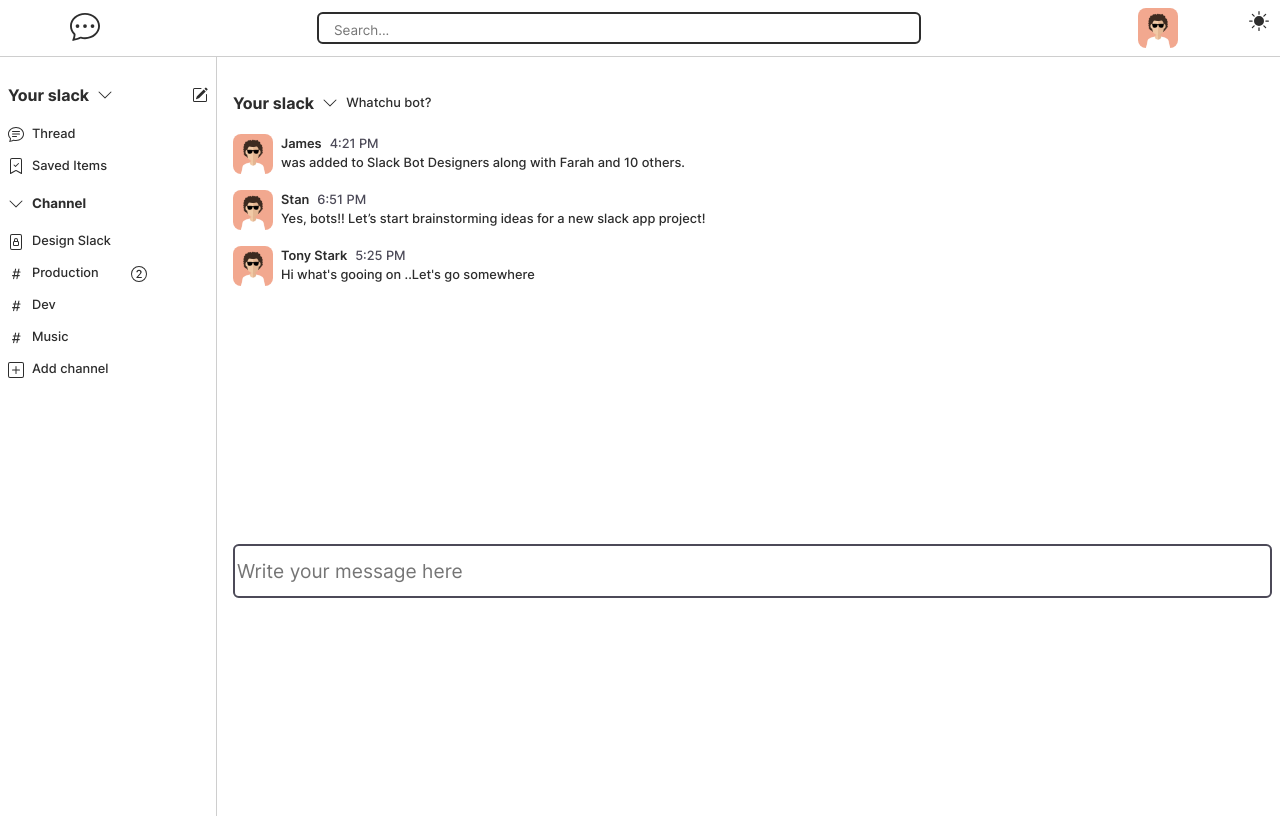
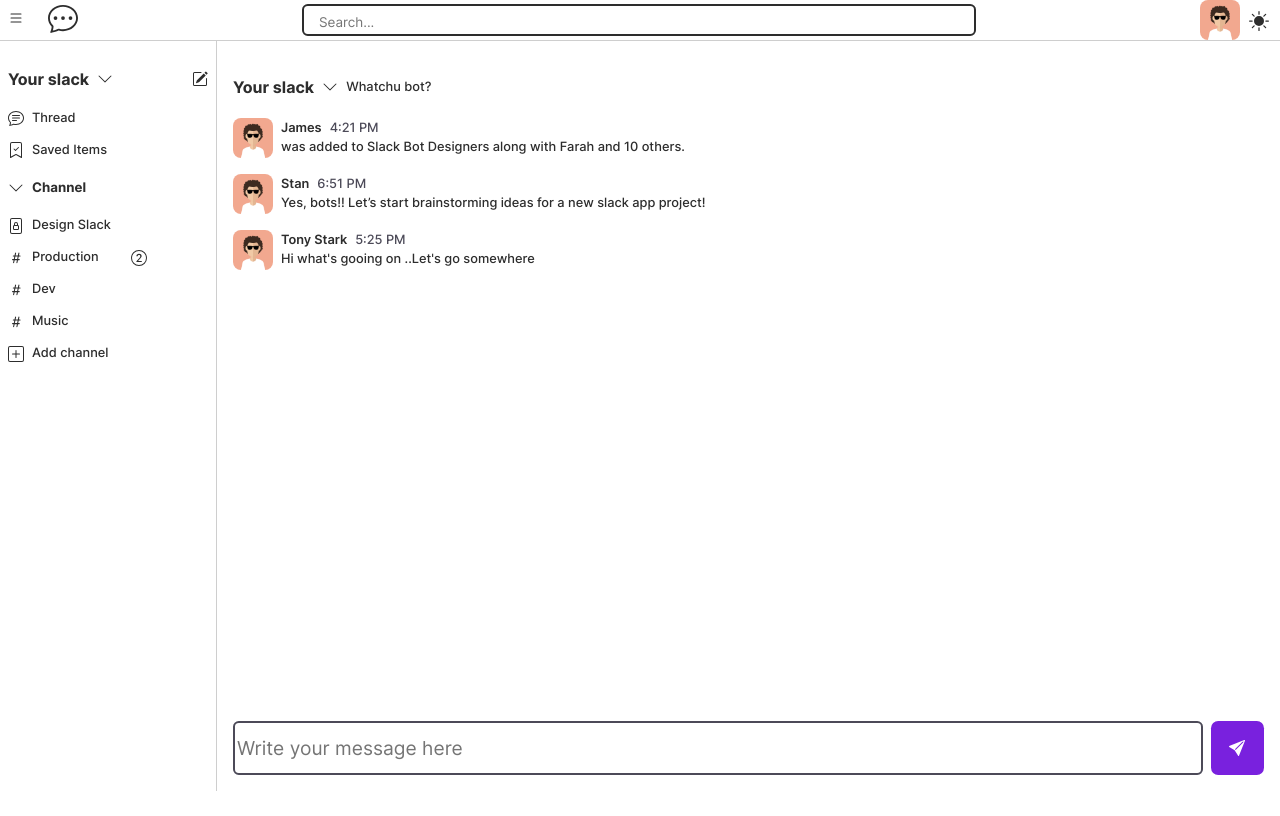
Before and after one commit to vishnusharma7/workchat, a plain HTML site: page main.html in a window 1280 px wide. Drawn offline with Linux system fonts and the light colour scheme.

Commit message:
main page UI cleanup

```diff
--- a/main.html
+++ b/main.html
@@ -9,12 +9,11 @@
 
 </head>
 
-<body >
-    <div class="container" style="padding:0.5em;  ">
+<body>
     <!-- header -->
-        <div class="nav"
-            style=" width:100%; display: flex; justify-content:space-between; align-items:center; gap:2em;  ">
-            <div class="menu-sidebar" style="margin-left:1em; top:1.7em; left:1em; cursor:pointer; ">
+    <div class="nav" style=" width:100%; display: flex; justify-content:space-between; align-items:center; gap:2em;  ">
+        <div style="display: flex;align-items: center;gap: 1em;">
+            <div class="menu-sidebar" style="padding: 0.5em;">
                 <svg xmlns="http://www.w3.org/2000/svg" width="16" height="16" fill="currentColor" class="bi bi-list"
                     viewBox="0 0 16 16">
                     <path fill-rule="evenodd"
@@ -23,49 +22,26 @@
             </div>
             <!-- add extra logo -->
             <div class="logo">
-                <svg xmlns="http://www.w3.org/2000/svg" width="30" height="30" fill="currentColor" class="bi bi-chat-dots"
-                viewBox="0 0 16 16">
-                <path
-                    d="M5 8a1 1 0 1 1-2 0 1 1 0 0 1 2 0zm4 0a1 1 0 1 1-2 0 1 1 0 0 1 2 0zm3 1a1 1 0 1 0 0-2 1 1 0 0 0 0 2z" />
-                <path
-                    d="m2.165 15.803.02-.004c1.83-.363 2.948-.842 3.468-1.105A9.06 9.06 0 0 0 8 15c4.418 0 8-3.134 8-7s-3.582-7-8-7-8 3.134-8 7c0 1.76.743 3.37 1.97 4.6a10.437 10.437 0 0 1-.524 2.318l-.003.011a10.722 10.722 0 0 1-.244.637c-.079.186.074.394.273.362a21.673 21.673 0 0 0 .693-.125zm.8-3.108a1 1 0 0 0-.287-.801C1.618 10.83 1 9.468 1 8c0-3.192 3.004-6 7-6s7 2.808 7 6c0 3.193-3.004 6-7 6a8.06 8.06 0 0 1-2.088-.272 1 1 0 0 0-.711.074c-.387.196-1.24.57-2.634.893a10.97 10.97 0 0 0 .398-2z" />
+                <svg xmlns="http://www.w3.org/2000/svg" width="30" height="30" fill="currentColor" class="bi bi-chat-dots" viewBox="0 0 16 16">
+                    <path d="M5 8a1 1 0 1 1-2 0 1 1 0 0 1 2 0zm4 0a1 1 0 1 1-2 0 1 1 0 0 1 2 0zm3 1a1 1 0 1 0 0-2 1 1 0 0 0 0 2z" />
+                    <path d="m2.165 15.803.02-.004c1.83-.363 2.948-.842 3.468-1.105A9.06 9.06 0 0 0 8 15c4.418 0 8-3.134 8-7s-3.582-7-8-7-8 3.134-8 7c0 1.76.743 3.37 1.97 4.6a10.437 10.437 0 0 1-.524 2.318l-.003.011a10.722 10.722 0 0 1-.244.637c-.079.186.074.394.273.362a21.673 21.673 0 0 0 .693-.125zm.8-3.108a1 1 0 0 0-.287-.801C1.618 10.83 1 9.468 1 8c0-3.192 3.004-6 7-6s7 2.808 7 6c0 3.193-3.004 6-7 6a8.06 8.06 0 0 1-2.088-.272 1 1 0 0 0-.711.074c-.387.196-1.24.57-2.634.893a10.97 10.97 0 0 0 .398-2z" />
                 </svg>
                 <span class="text">worksetu</span>
             </div>
-            <!-- <div class="forw-next" style="display: flex; gap:1em;  align-items:center">
-                <a href="step4.html" class="steps_heading">
-                    <svg xmlns="http://www.w3.org/2000/svg" width="16" height="16" fill="currentColor"
-                        class="bi bi-arrow-left" viewBox="0 0 16 16">
-                        <path fill-rule="evenodd"
-                            d="M15 8a.5.5 0 0 0-.5-.5H2.707l3.147-3.146a.5.5 0 1 0-.708-.708l-4 4a.5.5 0 0 0 0 .708l4 4a.5.5 0 0 0 .708-.708L2.707 8.5H14.5A.5.5 0 0 0 15 8z" />
-                    </svg>
-                </a>
-                <a href="#" class="steps_heading">
-                    <svg xmlns="http://www.w3.org/2000/svg" width="16" height="16" fill="currentColor"
-                        class="bi bi-arrow-right" viewBox="0 0 16 16">
-                        <path fill-rule="evenodd"
-                            d="M1 8a.5.5 0 0 1 .5-.5h11.793l-3.147-3.146a.5.5 0 0 1 .708-.708l4 4a.5.5 0 0 1 0 .708l-4 4a.5.5 0 0 1-.708-.708L13.293 8.5H1.5A.5.5 0 0 1 1 8z" />
-                    </svg>
-                </a>
-            </div> -->
+        </div>
+        <input class="search" type="text" placeholder="Search...">
+        <div style="display: flex;align-items: center;gap: 1em;">
             <div class="search-icon">
                 <svg xmlns="http://www.w3.org/2000/svg" width="16" height="16" fill="currentColor" class="bi bi-search" viewBox="0 0 16 16">
-                <path d="M11.742 10.344a6.5 6.5 0 1 0-1.397 1.398h-.001c.03.04.062.078.098.115l3.85 3.85a1 1 0 0 0 1.415-1.414l-3.85-3.85a1.007 1.007 0 0 0-.115-.1zM12 6.5a5.5 5.5 0 1 1-11 0 5.5 5.5 0 0 1 11 0z"/>
+                    <path d="M11.742 10.344a6.5 6.5 0 1 0-1.397 1.398h-.001c.03.04.062.078.098.115l3.85 3.85a1 1 0 0 0 1.415-1.414l-3.85-3.85a1.007 1.007 0 0 0-.115-.1zM12 6.5a5.5 5.5 0 1 1-11 0 5.5 5.5 0 0 1 11 0z" />
                 </svg>
             </div>
-            <input class="search" type="text" placeholder="Search...">
-            <img class="img" src="profile.png" alt=""
-                style=" width: 40px; height:40px; margin-right:2em; border-radius:0.5em; cursor:pointer;">
-
+            <img class="img" src="profile.png" alt="Me" style=" width: 40px; height:40px; margin-right:2.5em; border-radius:0.5em; cursor:pointer;">
         </div>
-
-
     </div>
-
     <!-- side bar -->
     <div class="container1">
-        <div class="sidebar"
-            style="padding:0.5em; flex:1; background-color: var(--bg-color);  min-width:200px;   border-top:0.05px solid  var(--border-color); border-right:0.05px solid var(--border-color); ">
+        <div class="sidebar">
             <div class="content" style="  display: flex; flex-direction:column; ">
                 <div class="top" style="display: flex; justify-content:space-between; align-items:center;">
                     <div class="row">
@@ -86,7 +62,7 @@
                 </div>
             </div>
             <div class="column">
-                <div class="row" >
+                <div class="row">
                     <svg xmlns="http://www.w3.org/2000/svg" width="16" height="16" fill="currentColor"
                         class="bi bi-chat-text" viewBox="0 0 16 16">
                         <path
@@ -172,28 +148,19 @@
                         </svg>
                         <span>Music</span>
                     </div>
-
-
                 </div>
-
                 <div class="row" style="gap:2em">
-
                     <div class="row">
                         <svg xmlns="http://www.w3.org/2000/svg" width="16" height="16" fill="currentColor"
                             class="bi bi-plus-square" viewBox="0 0 16 16">
-                            <path
-                                d="M14 1a1 1 0 0 1 1 1v12a1 1 0 0 1-1 1H2a1 1 0 0 1-1-1V2a1 1 0 0 1 1-1h12zM2 0a2 2 0 0 0-2 2v12a2 2 0 0 0 2 2h12a2 2 0 0 0 2-2V2a2 2 0 0 0-2-2H2z" />
-                            <path
-                                d="M8 4a.5.5 0 0 1 .5.5v3h3a.5.5 0 0 1 0 1h-3v3a.5.5 0 0 1-1 0v-3h-3a.5.5 0 0 1 0-1h3v-3A.5.5 0 0 1 8 4z" />
+                            <path d="M14 1a1 1 0 0 1 1 1v12a1 1 0 0 1-1 1H2a1 1 0 0 1-1-1V2a1 1 0 0 1 1-1h12zM2 0a2 2 0 0 0-2 2v12a2 2 0 0 0 2 2h12a2 2 0 0 0 2-2V2a2 2 0 0 0-2-2H2z" />
+                            <path d="M8 4a.5.5 0 0 1 .5.5v3h3a.5.5 0 0 1 0 1h-3v3a.5.5 0 0 1-1 0v-3h-3a.5.5 0 0 1 0-1h3v-3A.5.5 0 0 1 8 4z" />
                         </svg>
                         <span>Add channel</span>
                     </div>
-
                 </div>
             </div>
-
         </div>
-
         <!-- Chat content -->
         <div class="chat-content"
             style="padding:1em; width: 100%; background-color:var(--bg-color);  display:flex;flex-direction:column; border-top:0.05px solid var(--border-color); ">
@@ -246,16 +213,19 @@
                 </div>
             </div>
             <!-- message input -->
-            <div class="input-msg" style="width: 100%; margin-top:25%">
-                <div>
-                    <input class="chatbox-msg" type="text"  placeholder="Write your message here">
+            <div class="input-msg" style="display: flex; gap: 1em;">
+                <div style="flex: 1;">
+                    <input class="chatbox-msg" type="text" placeholder="Write your message here">
                 </div>
+                <button class="button" style="height: auto; width: 53.2px; padding: 0;">
+                    <svg xmlns="http://www.w3.org/2000/svg" width="16" height="16" fill="currentColor" class="bi bi-send-fill" viewBox="0 0 16 16">
+                        <path d="M15.964.686a.5.5 0 0 0-.65-.65L.767 5.855H.766l-.452.18a.5.5 0 0 0-.082.887l.41.26.001.002 4.995 3.178 3.178 4.995.002.002.26.41a.5.5 0 0 0 .886-.083l6-15Zm-1.833 1.89L6.637 10.07l-.215-.338a.5.5 0 0 0-.154-.154l-.338-.215 7.494-7.494 1.178-.471-.47 1.178Z"/>
+                      </svg>
+                </button>
             </div>
 
         </div>
     </div>
-
-
     <!-- hide sidebar script -->
     <script src="sidebar.js"></script>
     <!-- dark mode script -->
--- a/sidebar.js
+++ b/sidebar.js
@@ -11,13 +11,5 @@ menu.addEventListener("click", () => {
         isMenuOpen = true;
     }
 });
-function handleViewportChange() {
-    if (window.innerWidth > 768) {
-        menu.style.display = "none";
-    } else {
-        menu.style.display = "block";
-    }
-}
-
 window.addEventListener("resize", handleViewportChange);
 window.addEventListener("DOMContentLoaded", handleViewportChange);
--- a/style.css
+++ b/style.css
@@ -141,10 +141,7 @@ img {
 
 /* Main class */
 .container1 {
-
-    max-width: 1600px;
-
-    height: 95vh;
+    height: calc(100vh - 48.8px);
     display: flex;
 }
 
@@ -193,14 +190,28 @@ span {
     gap: 1em;
 }
 
+.message-container {
+    flex: 1;
+    overflow-y: auto;
+}
+
+.sidebar {
+    padding: 0.5em;
+    flex: 1;
+    background-color: var(--bg-color);
+    min-width: 200px;
+    border-top: 0.05px solid var(--border-color);
+    border-right: 0.05px solid var(--border-color);
+}
+
 @media (max-width: 768px) {
     .sidebar {
-
         display: none;
         position: absolute;
         height: 91.5vh;
         animation: showSidebar 0.3s ease forwards;
     }
+
     @keyframes showSidebar {
         0% {
             display: none;
@@ -214,6 +225,7 @@ span {
             transform: translateX(0);
         }
     }
+
     .chat-content {
 
         margin-left: auto;
@@ -221,8 +233,8 @@ span {
         max-width: calc(100% - 2em);
 
     }
+
     .menu-sidebar {
-
         display: block;
     }
 }
```
Lines whose indentation alone changed are shown as unchanged.
